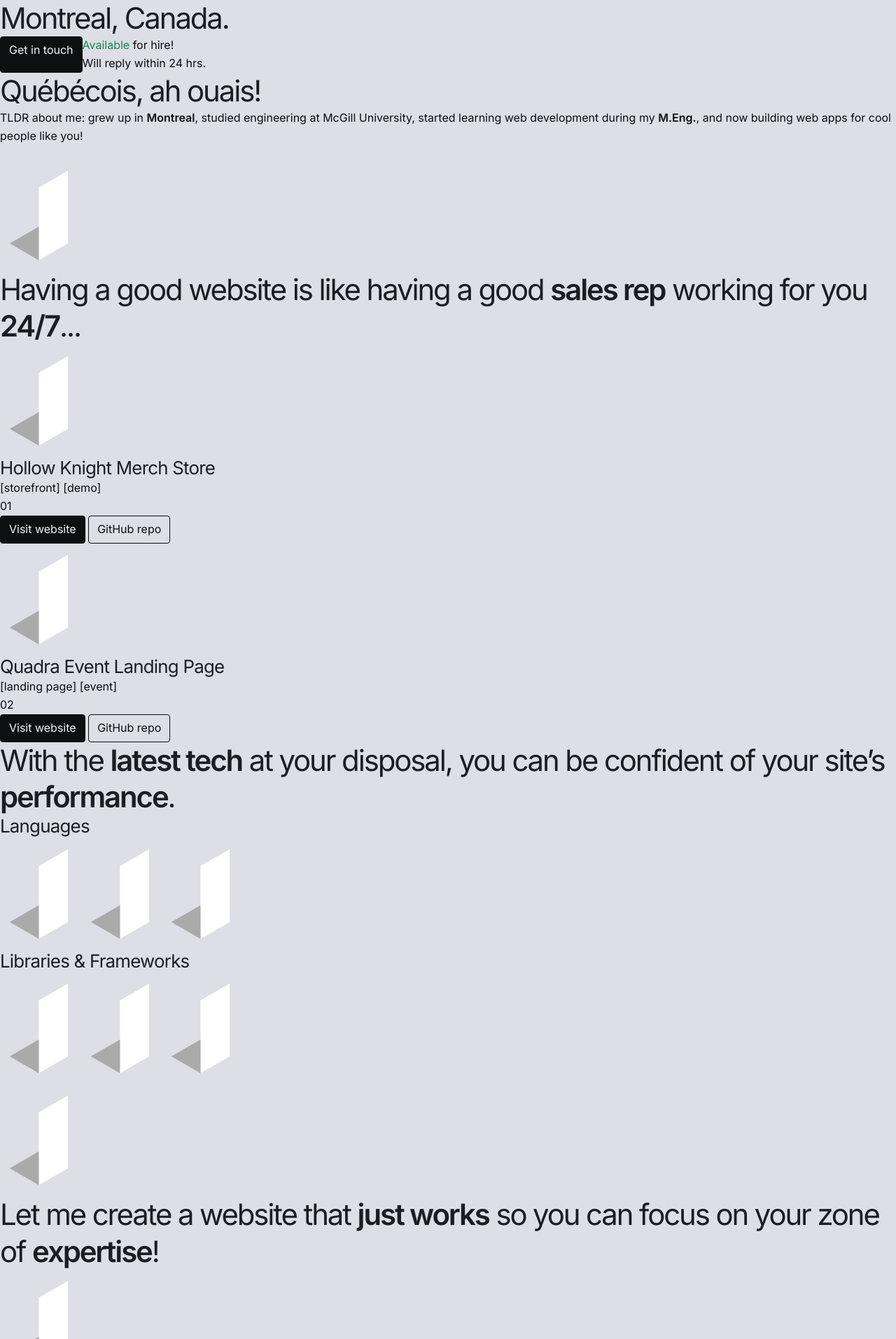
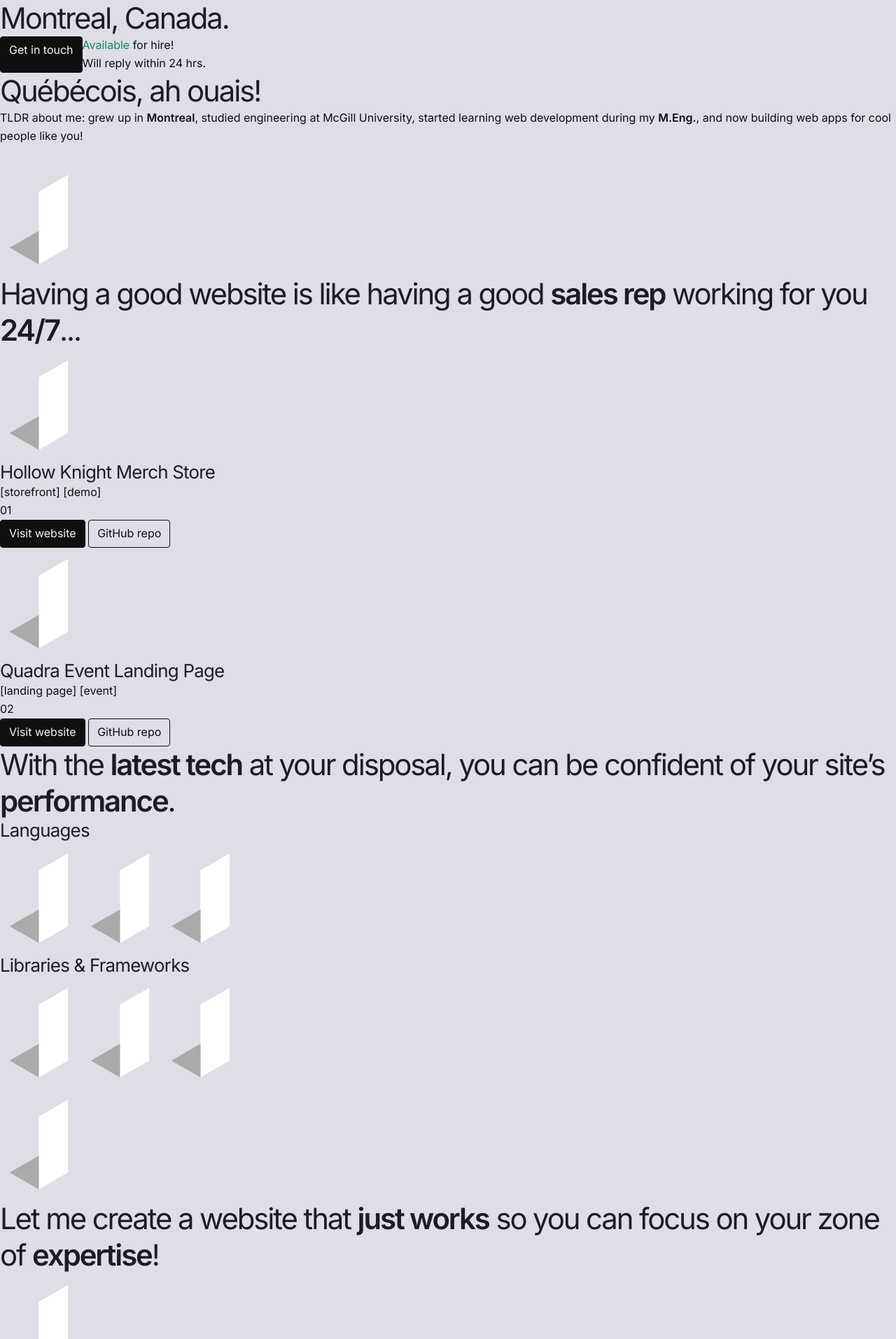
Before and after one commit to jingtianfeng/jtfeng-personal-1, a Jekyll site: the page built from index.html, in a window 1280 px wide. Shown: the part 310-2224 px from the top of the page at 70% size. Built offline with Jekyll 4.4.1, drawn with Linux system fonts in a browser that asks for light colours.

Commit message:
Update styles: tweak $paragraph-margin-bottom

```diff
--- a/assets/css/styles.scss
+++ b/assets/css/styles.scss
@@ -69,8 +69,6 @@ $link-hover-color: $body-color;
 $link-hover-decoration: none;
 $link-shade-percentage: 0;
 // ---------------------------------------------------------------------------------
-$paragraph-margin-bottom: map-get($spacers, 3);
-// ---------------------------------------------------------------------------------
 $font-weight-lighter: 300;
 $font-weight-light: 300;
 $font-weight-normal: 400;
@@ -133,6 +131,7 @@ $display-font-sizes: (
 $display-font-weight: $font-weight-normal;
 $display-line-height: map-get($spacer-ratio-map, 3);
 // ---------------------------------------------------------------------------------
+$paragraph-margin-bottom: map-get($spacers, 4);
 $lead-font-size: map-get($spacers, 3);
 $lead-font-weight: $font-weight-normal;
 $small-font-size: map-get($spacers, 2);
```
